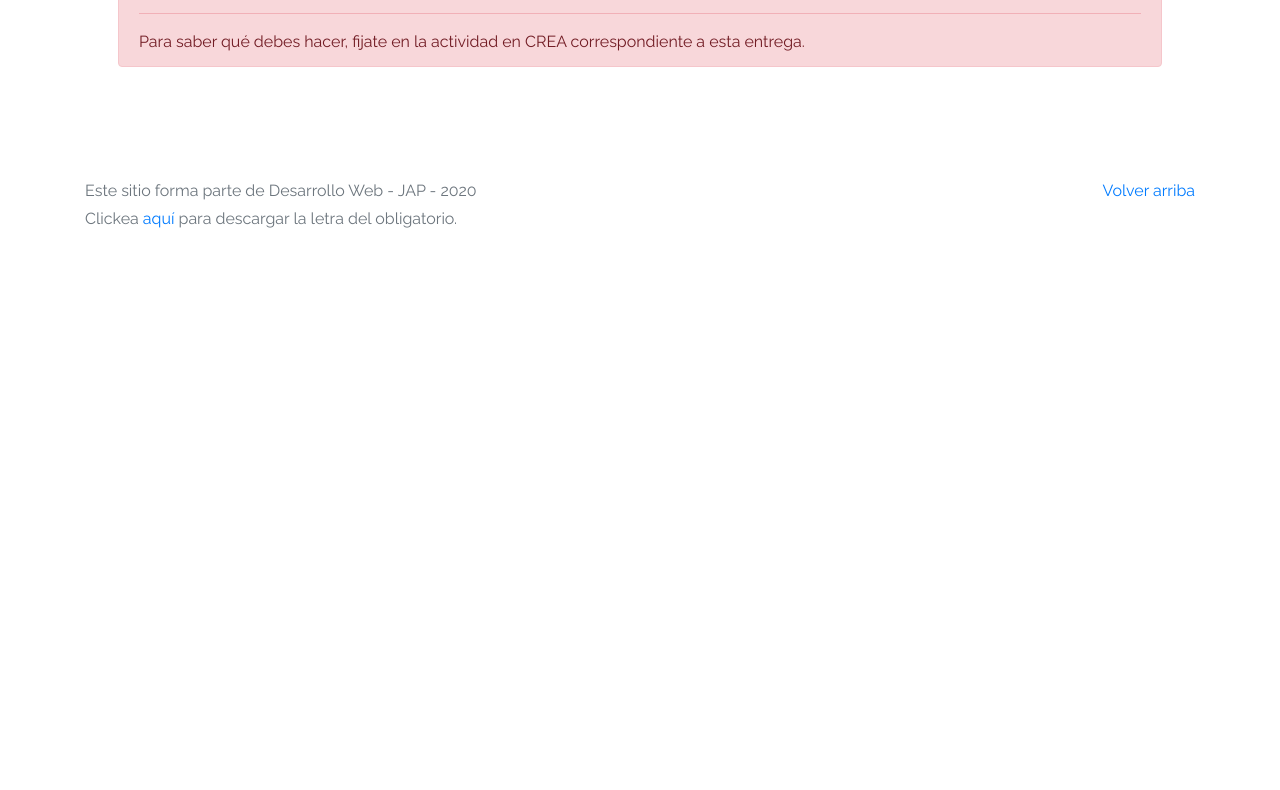
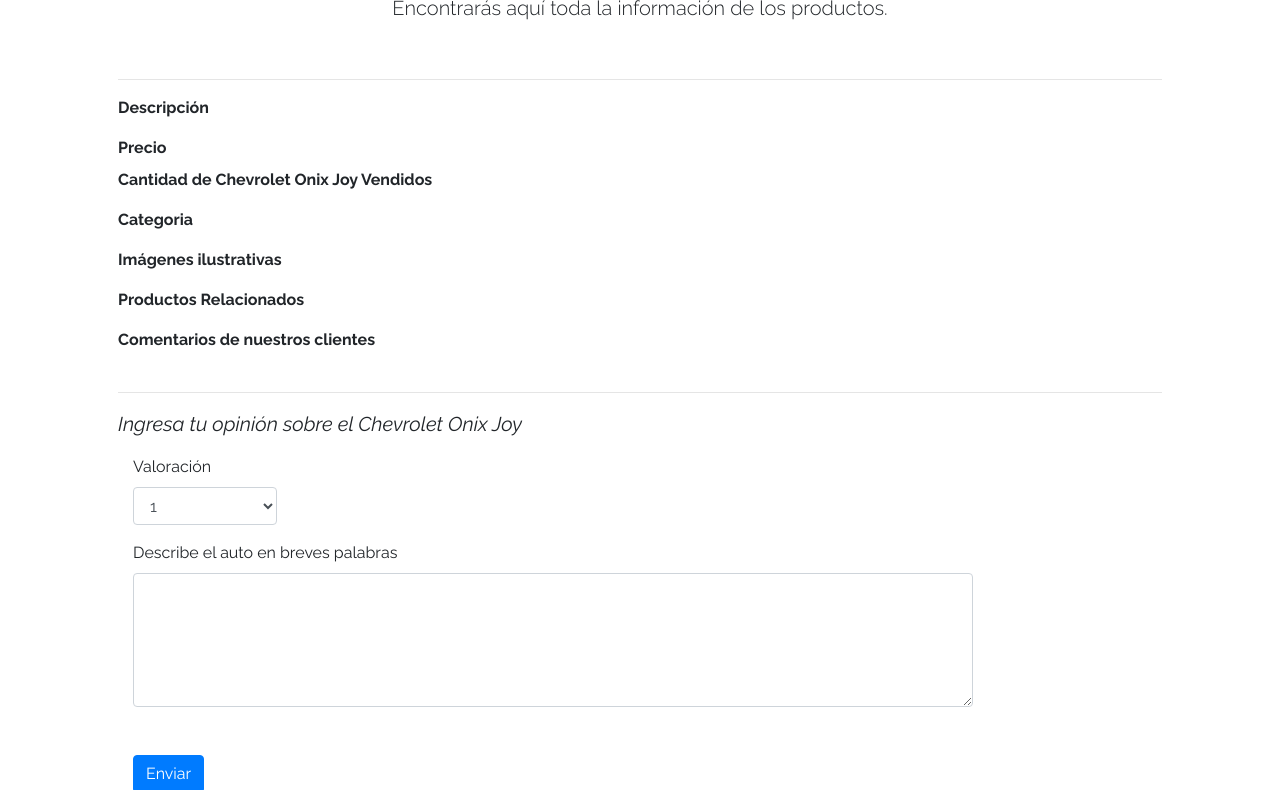
Before and after one commit to bruno-cantoni/Proyecto-JaP, a plain HTML site: page product-info.html in a window 1280 px wide. Shown: the part 173-963 px from the top of the page. Before the commit the page ends 800 px from the top, so only its background shows below. Drawn offline with Linux system fonts and the light colour scheme; no server answers.

Commit message:
Entrega 3 ultimos cambios HTML

```diff
--- a/product-info.html
+++ b/product-info.html
@@ -33,14 +33,91 @@
         </div>
     </div>
   </nav>
-  <div class="container p-5">
-    <div class="alert alert-danger" role="alert" style="position: relative; width:auto; top: 0;">
-      <h4 class="alert-heading">¡A trabajar! :)</h4>
-      <p>Esta sección corresponde a: Entrega 3 (Fecha de entrega: 13/09/2020) y Entrega 4 (Fecha de entrega: 20/09/2020).</p>
+  <main role="main">
+  <div class="container p-5" id="Product-info">
+    <div class="text-center p-4">
+      <h2>Información de productos</h2>
+        <p class="lead">Encontrarás aquí toda la información de los productos.</p>
+    </div>
+    <h3 id="productName"></h3>
+    <hr class="my-3">
+    <dl>
+      <dt>Descripción</dt>
+      <dd>
+        <p id="productDescription"></p>
+      </dd>
+      <dt>Precio</dt>
+      <dd>
+       <em id="productCurrency"></em> <em id="productCost"> </em>
+      </dd>
+      <dt>Cantidad de Chevrolet Onix Joy Vendidos</dt>
+      <dd>
+        <p id="productSoldCount"></p>
+      </dd>
+      <dt>Categoria</dt>
+      <dd>
+        <p id="productCategory"></p>
+      </dd>
+      <dt>Imágenes ilustrativas</dt>
+      <dd>
+        <div class="row text-center text-lg-left pt-2" id="productInfoGallery">
+        </div>
+      </dd>
+      <dt>Productos Relacionados</dt>
+      <dd>
+        <div class="row text-center text-lg-left pt-2" id="productRelatedImages">
+        </div>
+      </dd>
+      <dt>Comentarios de nuestros clientes</dt>
+      <dd>
+        <div class="text-lg-left pt-2" id="productInfoComentaries">
+        </div>
+      </dd>
+      <dd>
+        <div class="text-lg-left pt-2" id="nuevosComentarios">
+        </div>
+      </dd>
       <hr>
-      <p class="mb-0">Para saber qué debes hacer, fijate en la actividad en CREA correspondiente a esta entrega.</p>
-    </div>
+      <dt><p class="lead" ><em><strong>Ingresa tu opinión sobre el Chevrolet Onix Joy</strong></em></p></dt>
+
+
+        <form>
+         <!-- <div class="form-group col-md-6">
+            <label for="Nombre">Nombre y Apellido</label>
+            <input type="text" class="form-control" id="nombre">
+          </div>-->
+<!--Selector comun-->
+          <div class="form-group col-md-2">
+            <label for="exampleFormControlSelect1">Valoración</label>
+            <select class="form-control" id="valoracion">
+            <option>1</option>
+            <option>2</option>
+            <option>3</option>
+            <option>4</option>
+            <option>5</option>
+            </select>
+          </div>
+          <div class="form-group col-md-10">
+            <label for="Texto">Describe el auto en breves palabras</label>
+            <textarea class="form-control" id="texto" rows="5" data-dismiss="alert"></textarea>
+            <br><br>
+            <button type="button" class="btn btn-primary" id="enviarComentarios">Enviar</button>
+          </div>
+
+
+
+
+          <!-- <div class="progress">
+          <div class="progress-bar" role="progressbar" aria-valuenow="0" aria-valuemin="0" aria-valuemax="100"></div>
+          </div>-->
+        </form>
+          </div>
+      </div>
+
+    </dl>
+    <a type="button" class="btn btn-light btn-lg btn-block" href="products.html">Ver productos</a>
   </div>
+  </main>
   <footer class="text-muted">
     <div class="container">
       <p class="float-right">
@@ -62,6 +139,8 @@
   <script src="js/bootstrap.bundle.min.js"></script>
   <script src="js/init.js"></script>
   <script src="js/product-info.js"></script>
+
+
 </body>
 
 </html>
```
